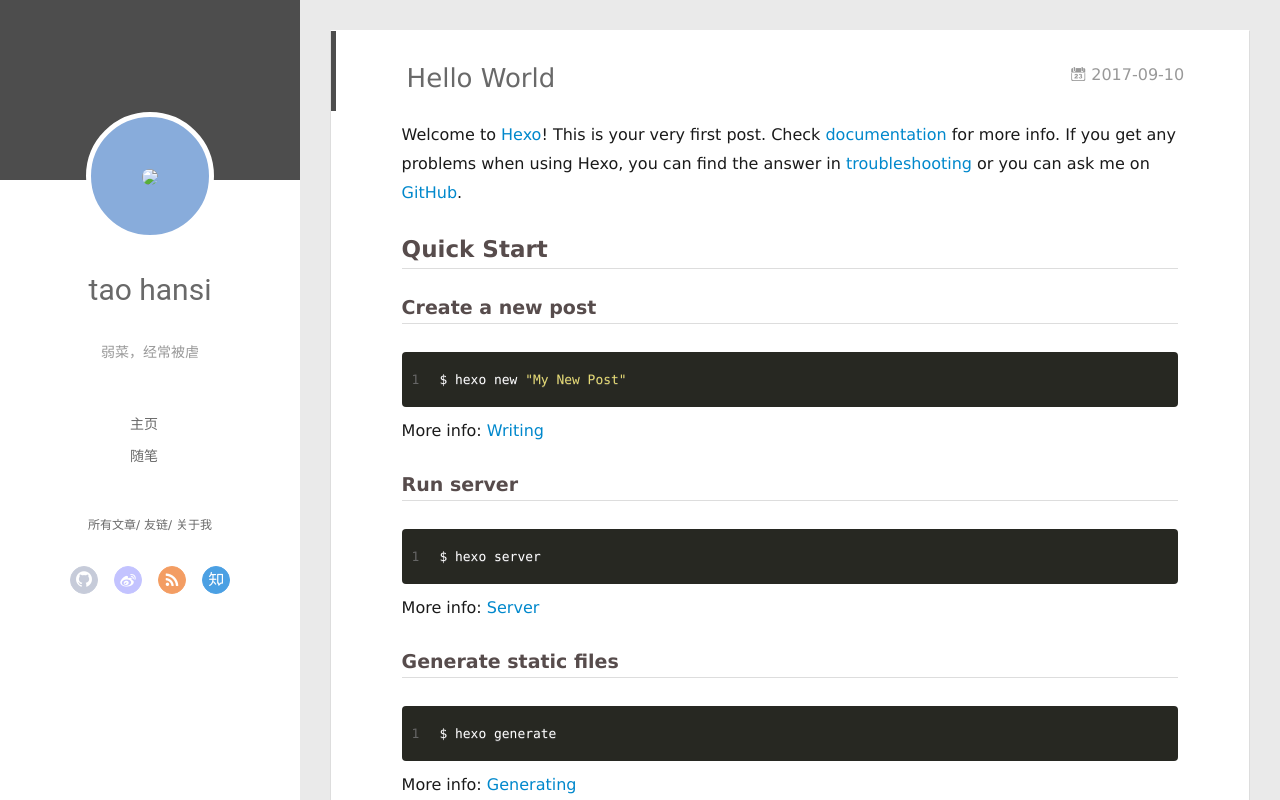
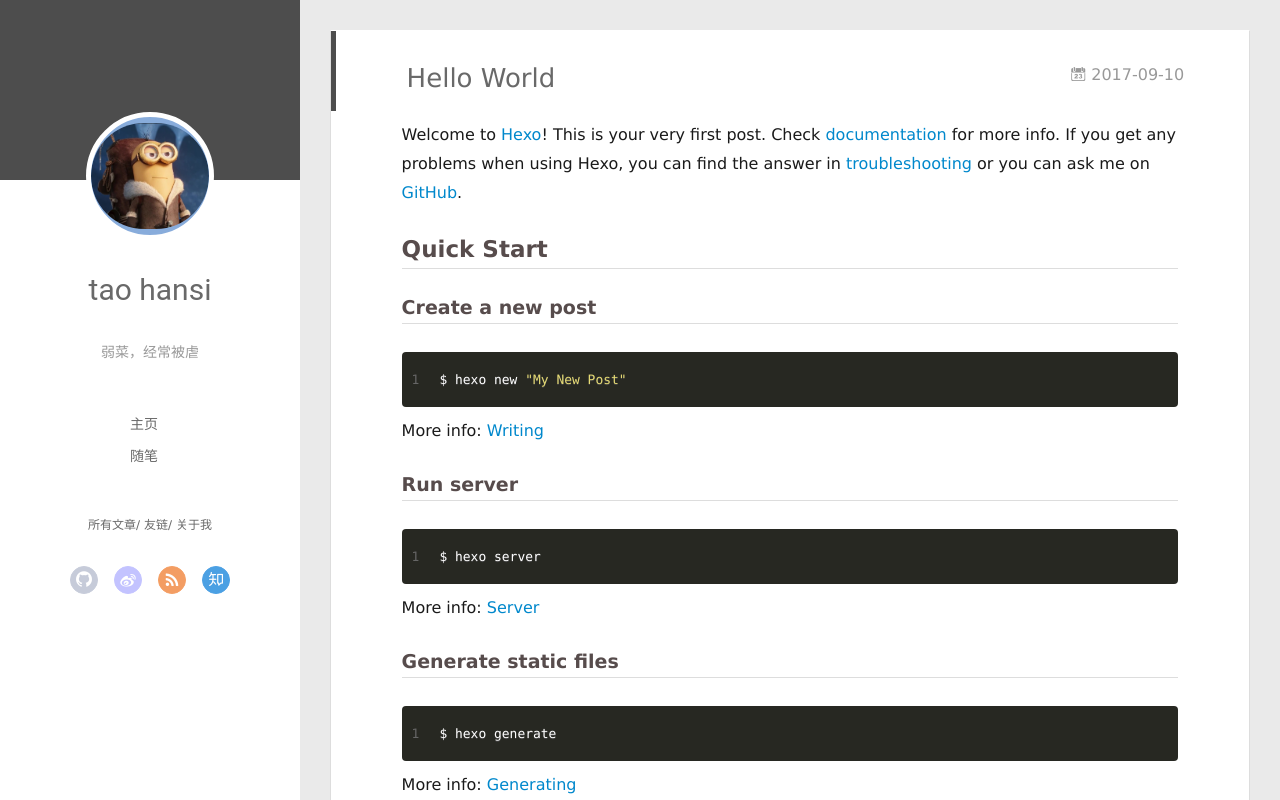
Before and after one commit to taohansi/taohansi.github.io, a plain HTML site: page 2017/09/10/hello-world/index.html in a window 1280 px wide. Drawn offline with Linux system fonts and the light colour scheme; no server answers.

Commit message:
Site updated: 2017-09-12 17:13:49

```diff
--- a/2017/09/10/hello-world/index.html
+++ b/2017/09/10/hello-world/index.html
@@ -47,7 +47,7 @@
 <div class="intrude-less">
 	<header id="header" class="inner">
 		<a href="" class="profilepic">
-			<img src="minions.png" class="js-avatar">
+			<img src="/img/minions.png" class="js-avatar">
 		</a>
 		<hgroup>
 		  <h1 class="header-author"><a href="">tao hansi</a></h1>
@@ -107,7 +107,7 @@
 	<div class="intrude-less">
 		<header id="header" class="inner">
 			<div class="profilepic">
-				<img src="minions.png" class="js-avatar">
+				<img src="/img/minions.png" class="js-avatar">
 			</div>
 			<hgroup>
 			  <h1 class="header-author js-header-author">tao hansi</h1>
```
Also changed, not shown: 2017/09/12/my-first-blog/index.html (+2 -2 lines), archives/2017/09/index.html (+2 -2 lines), archives/2017/index.html (+2 -2 lines), archives/index.html (+2 -2 lines), index.html (+2 -2 lines), tags/随笔/index.html (+2 -2 lines), img/minions.PNG (added).
